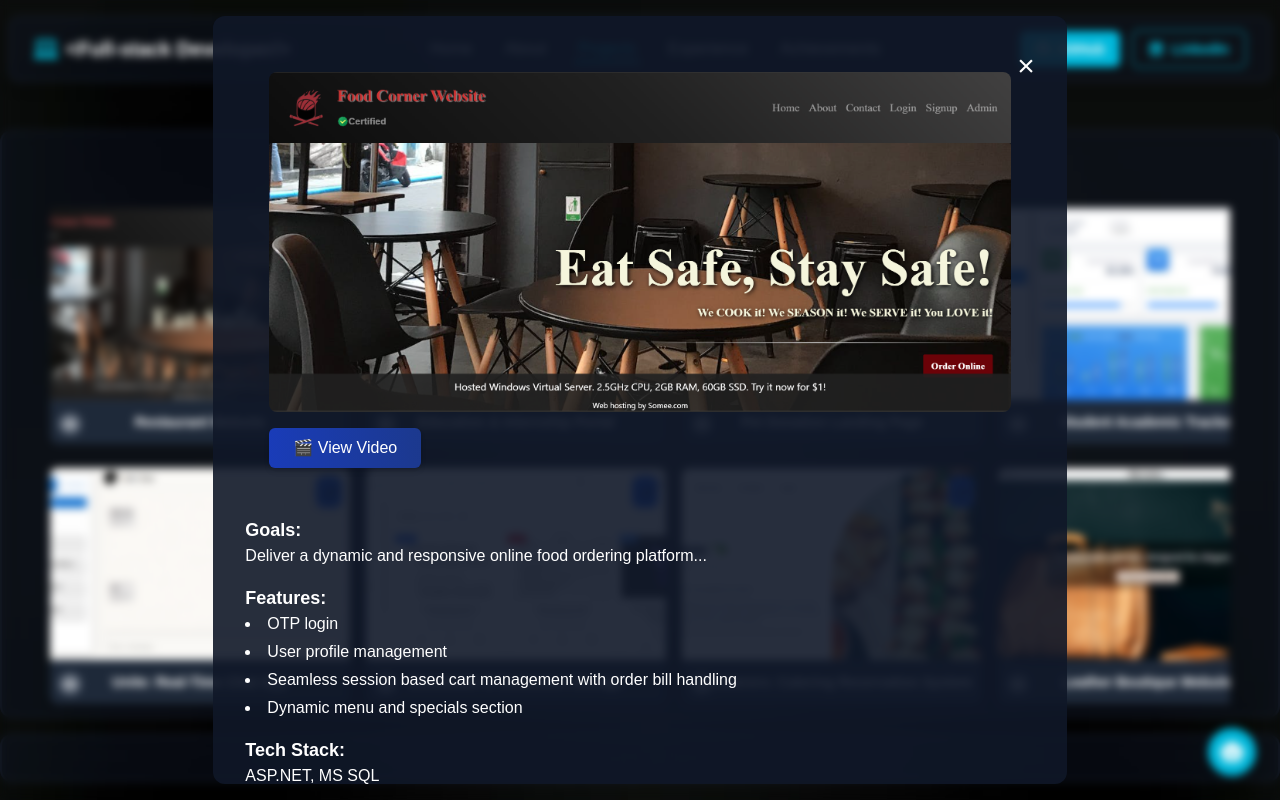
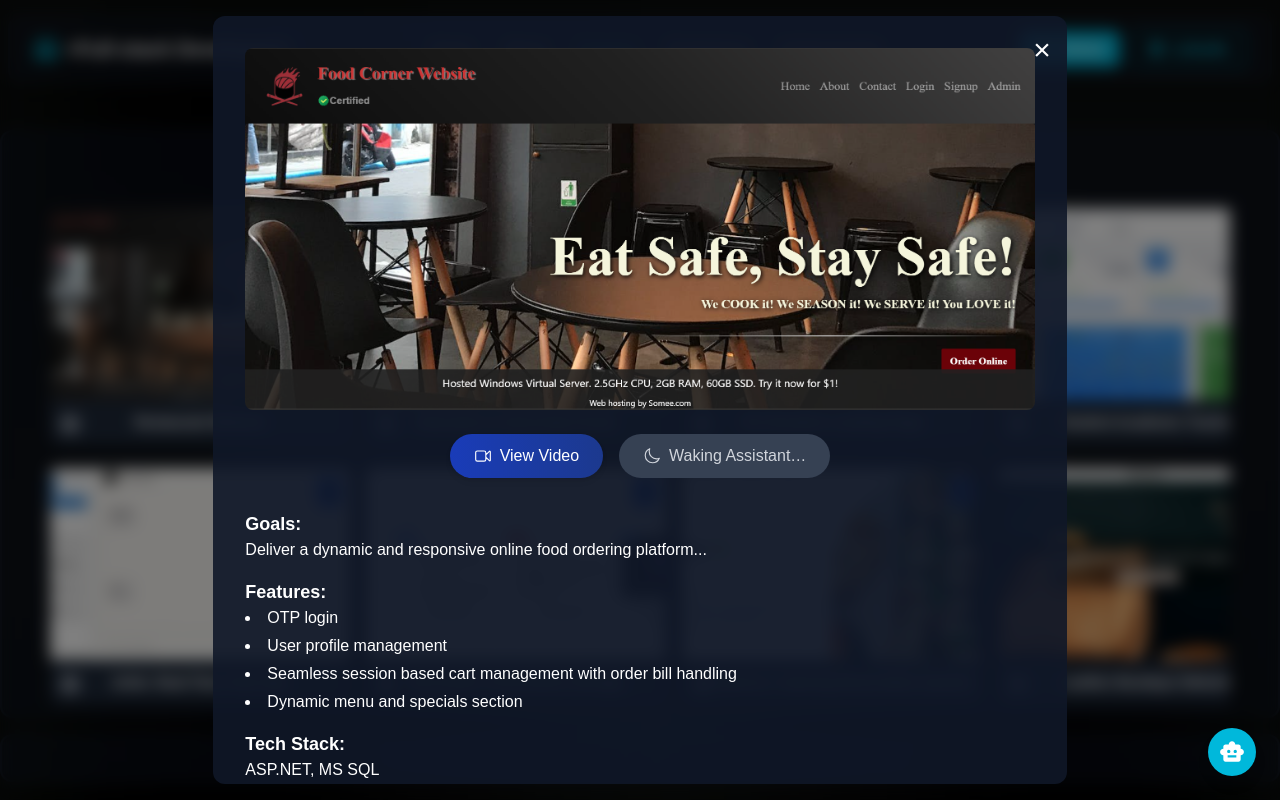
Before and after one commit to bumble469/portfolio, a Next.js app: page /projects in a window 1280 px wide. Both pictures are taken after a click on the icon 70 px from the left and 424 px from the top of the page. Built offline with nearby package versions, Linux system fonts and the light colour scheme; no server answers.

Commit message:
assistant improved and added to projects

```diff
--- a/src/app/layout.js
+++ b/src/app/layout.js
@@ -22,7 +22,7 @@ export const metadata = {
 export default function RootLayout({ children }) {
   return (
     <html lang="en">
-      <body className={`${geistSans.variable} ${geistMono.variable} antialiased`}>
+      <body className={`${geistSans.variable} ${geistMono.variable} antialiased bg-gray-900/40`}>
         <Header />
         <main>{children}</main>
         <AskAssistant />
--- a/src/app/projects/components/project_detail_modal.jsx
+++ b/src/app/projects/components/project_detail_modal.jsx
@@ -1,63 +1,158 @@
-import React, { useState, useEffect } from 'react';
-import { motion } from 'framer-motion';
-import Image from 'next/image';
+import React, { useState, useEffect } from "react";
+import { motion } from "framer-motion";
+import Image from "next/image";
+import {
+  HiOutlineSparkles,
+  HiOutlineVideoCamera,
+  HiOutlineMoon,
+  HiOutlineArrowPath,
+  HiOutlineTrash,
+} from "react-icons/hi2";
+import qaApi from "../../../lib/qaApi";
+import { TypeAnimation } from 'react-type-animation';
 
-const ProjectModal = ({ image, videoUrl, features, techstack, goals, isOpen, onClose }) => {
+const ProjectModal = ({
+  name,
+  image,
+  videoUrl,
+  features,
+  techstack,
+  goals,
+  isOpen,
+  onClose,
+}) => {
   const [showVideo, setShowVideo] = useState(false);
+  const [assistantAwake, setAssistantAwake] = useState(false);
+  const [checkingHealth, setCheckingHealth] = useState(false);
+  const [assistantLoading, setAssistantLoading] = useState(false);
+  const [assistantExplanation, setAssistantExplanation] = useState("");
 
   useEffect(() => {
-    if (isOpen) {
-      document.body.style.overflow = 'hidden';
-    } else {
-      document.body.style.overflow = 'auto';
+    document.body.style.overflow = isOpen ? "hidden" : "auto";
+    return () => (document.body.style.overflow = "auto");
+  }, [isOpen]);
+
+  useEffect(() => {
+    if (!isOpen) return;
+
+    setCheckingHealth(true);
+    setAssistantAwake(false);
+
+    qaApi
+      .get("/health", { timeout: 25000 })
+      .then((res) => {
+        if (res.status === 200) {
+          setAssistantAwake(true);
         }
-
-    return () => {
-      document.body.style.overflow = 'auto';
-    };
+      })
+      .catch(() => {
+        setAssistantAwake(false);
+      })
+      .finally(() => {
+        setCheckingHealth(false);
+      });
   }, [isOpen]);
 
   if (!isOpen) return null;
 
+  const assistantExplain = () => {
+    setAssistantLoading(true);
+    setAssistantExplanation("");
+
+    qaApi.post("/api/ask", {
+      question: `Explain the project ${name} in detail.`,
+    })
+      .then((res) => {
+        setAssistantExplanation(res.data.answer);
+      })
+      .catch((err) => {
+        console.error("Assistant error:", err);
+      })
+      .finally(() => {
+        setAssistantLoading(false);
+      });
+  };
+
+  const handleClose = () => {
+    setShowVideo(false);
+    setAssistantAwake(false);
+    setAssistantLoading(false);
+    setAssistantExplanation("");
+    onClose();
+  };
+
+  const clearExplanation = () => {
+    setAssistantExplanation("");
+  };
+
   return (
     <motion.div
-      className="fixed inset-0 bg-opacity-50 backdrop-blur-xs flex justify-center items-center z-100 pointer-events-none"
-      initial={{ opacity: 0, scale: 0.8 }}  // Start from scaled down and invisible
-      animate={{ opacity: 1, scale: 1 }}   // Fade in with scale to normal size
-      exit={{ opacity: 0, scale: 0.8 }}    // Fade out with scale down
-      transition={{ opacity: { duration: 0.4 }, scale: { duration: 0.4 } }}  // Slow motion effect
+      className="fixed inset-0 bg-black/50 backdrop-blur-sm flex justify-center items-center z-50"
+      initial={{ opacity: 0, scale: 0.9 }}
+      animate={{ opacity: 1, scale: 1 }}
+      exit={{ opacity: 0, scale: 0.9 }}
     >
-      <div className="project-scrolling bg-gray-900/90 p-8 rounded-xl w-11/12 md:w-2/3 max-w-4xl pointer-events-auto max-h-[96vh] overflow-y-auto">
-        <div className="relative overflow-auto">
+      <div className="bg-gray-900/90 p-8 rounded-xl w-11/12 md:w-2/3 max-w-4xl max-h-[96vh] overflow-y-auto relative">
         <button
-            onClick={() => {
-              onClose();
-              setShowVideo(false);
-            }}
-            className="absolute text-white right-0 top-0 text-3xl cursor-pointer"
+          onClick={() => handleClose()}
+          className="cursor-pointer absolute top-4 right-4 text-white text-3xl"
         >
           &times;
         </button>
 
-          <div className="mb-6 p-6">
         {!showVideo ? (
           <>
             <Image
               src={image}
               alt="Project"
-                  className="object-cover w-full h-auto rounded-lg"
               width={800}
               height={450}
+              className="rounded-lg w-full"
             />
-                {videoUrl ? (
+
+            <div className="flex justify-center mt-6 gap-4">
+              {videoUrl && (
                 <button
                   onClick={() => setShowVideo(true)}
-                    className="mt-4 py-2 px-6 cursor-pointer bg-gradient-to-r from-blue-800 to-blue-900 text-white font-medium rounded-md shadow-md hover:from-blue-700 hover:to-blue-800 focus:outline-none focus:ring-2 focus:ring-blue-400 focus:ring-offset-2 transition-all duration-300 ease-in-out transform hover:scale-105"
+                  className="flex items-center gap-2 px-6 py-2.5 rounded-full
+                             bg-gradient-to-r from-blue-800 to-blue-900
+                             text-white shadow-md hover:scale-105 transition cursor-pointer"
                 >
-                    🎬 View Video
+                  <HiOutlineVideoCamera size={18} />
+                  View Video
                 </button>
-                ) : null}
+              )}
 
+              {!assistantAwake ? (
+                <button
+                  disabled
+                  className="flex items-center gap-2 px-6 py-2.5 rounded-full
+                             bg-gray-700 text-gray-300 cursor-not-allowed"
+                >
+                  {checkingHealth ? (
+                    <HiOutlineArrowPath className="animate-spin" size={18} />
+                  ) : (
+                    <HiOutlineMoon size={18} />
+                  )}
+                  Waking Assistant…
+                </button>
+              ) : (
+                <button
+                  disabled={assistantLoading}
+                  onClick={assistantExplain}
+                  className="flex items-center gap-2 px-6 py-2.5 rounded-full
+                             bg-gradient-to-r from-emerald-500 to-green-600
+                             text-white shadow-md hover:scale-105 transition cursor-pointer"
+                >
+                  {assistantLoading ? (
+                    <HiOutlineArrowPath className="animate-spin" size={18} />
+                  ) : (
+                    <HiOutlineSparkles size={18} />
+                  )}
+                  Explain with Assistant
+                </button>
+              )}
+            </div>
           </>
         ) : (
           <>
@@ -73,8 +168,35 @@ const ProjectModal = ({ image, videoUrl, features, techstack, goals, isOpen, onC
             </button>
           </>
         )}
-          </div>
 
+        <div className="mt-8 text-white space-y-4">
+          {assistantExplanation ? (
+            <>
+              <p className="text-lg font-semibold flex items-center gap-2">
+                <HiOutlineSparkles /> Assistant Explanation
+              </p>
+              <TypeAnimation
+                key={assistantExplanation}
+                sequence={[assistantExplanation]}
+                speed={85}
+                cursor={true}
+                wrapper="p"
+                className="leading-relaxed whitespace-pre-line text-gray-100"
+              />
+
+              <button
+                onClick={clearExplanation}
+                className="mt-4 cursor-pointer flex items-center gap-2 text-sm
+                          text-red-400 hover:text-red-300
+                          border border-red-400/40 hover:border-red-300
+                          rounded-md px-3 py-1.5
+                          transition-colors duration-200"
+              >
+                <HiOutlineTrash size={16} />
+                Clear Explanation
+              </button>
+            </>
+          ) : (
             <div className="flex flex-col w-full text-justify gap-y-4 text-white">
               <div>
                 <p className="text-lg font-semibold">Goals:</p>
@@ -93,6 +215,7 @@ const ProjectModal = ({ image, videoUrl, features, techstack, goals, isOpen, onC
                 <p>{techstack}</p>
               </div>
             </div>
+          )}
         </div>
       </div>
     </motion.div>
--- a/src/app/projects/page.jsx
+++ b/src/app/projects/page.jsx
@@ -94,6 +94,7 @@ const FloatingProjects = () => {
   const [isModalOpen, setIsModalOpen] = useState(false);
   const projectsRef = useRef(null);
   const [modalContent, setModalContent] = useState({
+    name: '',
     image: '',
     features: '',
     techStack: '',
@@ -101,8 +102,8 @@ const FloatingProjects = () => {
     videoUrl: ''
   });
 
-  const openModal = (image, features, techStack, goal, videoUrl) => {
-    setModalContent({ image, features, techStack, goal, videoUrl });
+  const openModal = (name, image, features, techStack, goal, videoUrl) => {
+    setModalContent({ name, image, features, techStack, goal, videoUrl });
     setIsModalOpen(true);
   };
 
@@ -127,6 +128,7 @@ const FloatingProjects = () => {
       <ProjectModal
         isOpen={isModalOpen}
         onClose={closeModal}
+        name={modalContent.name}
         image={modalContent.image}
         features={modalContent.features}
         techstack={modalContent.techStack}
@@ -171,7 +173,7 @@ const FloatingProjects = () => {
                   <Eye
                     className="h-4 w-4 text-white cursor-pointer"
                     onClick={() =>
-                      openModal(project.image, project.features, project.techStack, project.goal, project.videoUrl)
+                      openModal(project.name, project.image, project.features, project.techStack, project.goal, project.videoUrl)
                     }
                   />
                 </div>
@@ -210,7 +212,7 @@ const FloatingProjects = () => {
                   <Eye
                     className="h-4 w-4 text-white cursor-pointer"
                     onClick={() =>
-                      openModal(project.image, project.features, project.techStack, project.goal, project.videoUrl)
+                      openModal(project.name, project.image, project.features, project.techStack, project.goal, project.videoUrl)
                     }
                   />
                 </div>
--- a/src/components/portfolio_assisstant/components/assisstant_dialog.jsx
+++ b/src/components/portfolio_assisstant/components/assisstant_dialog.jsx
@@ -25,23 +25,33 @@ const AssistantDialog = ({ open, onClose }) => {
   const [wakingUp, setWakingUp] = useState(false);
 
   useEffect(() => {
+    if (!open) return;
+
     setWakingUp(true);
-    qaApi.get('/', { timeout: 25000 }).then((res) => {
-      if(res.data.status === 200){
-        setApiAwake(true);
-      } else {
-        qaApi.get('/', { timeout: 15000 }).then((res) => {
-          if(res.data.status === 200){
+
+    qaApi
+      .get('/health', { timeout: 30000 })
+      .then((res) => {
+        if (res.status === 200) {
           setApiAwake(true);
         }
       })
+      .catch(() => {
+        console.log("First wake failed, retrying...");
+        return qaApi.get('/health', { timeout: 20000 });
+      })
+      .then((res) => {
+        if (res?.status === 200) {
+          setApiAwake(true);
         }
-    }).catch((err) => {
+      })
+      .catch((err) => {
         console.log("API wake up logic failed", err);
-    }).finally(() => {
+      })
+      .finally(() => {
         setWakingUp(false);
-    })
-  }, [open])
+      });
+  }, [open]);
 
   const askQuestion = async (autoQuest) => {
     const finalQuestion =
```
Lines whose indentation alone changed are shown as unchanged.
